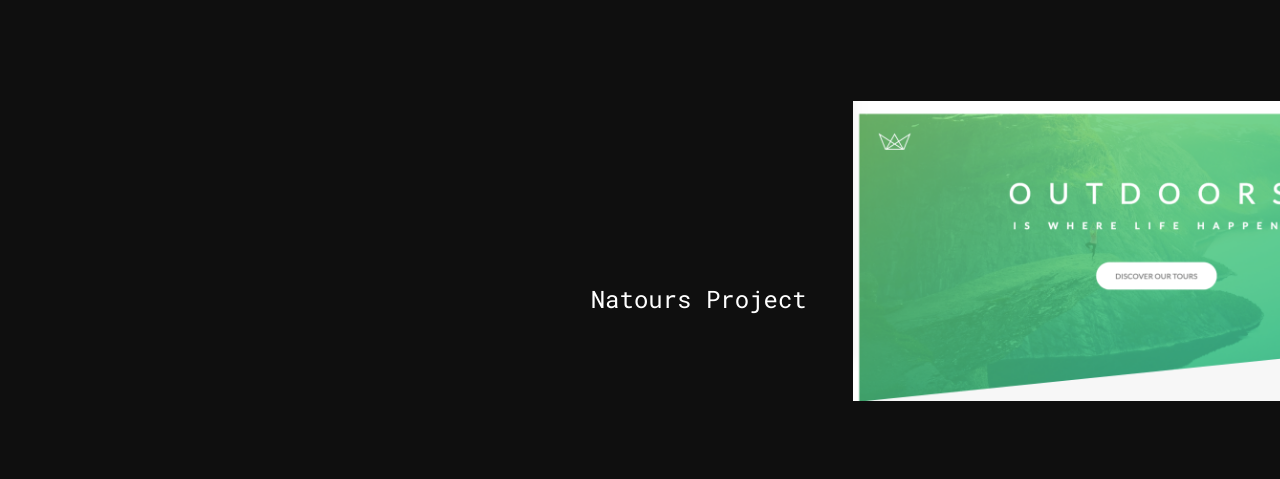
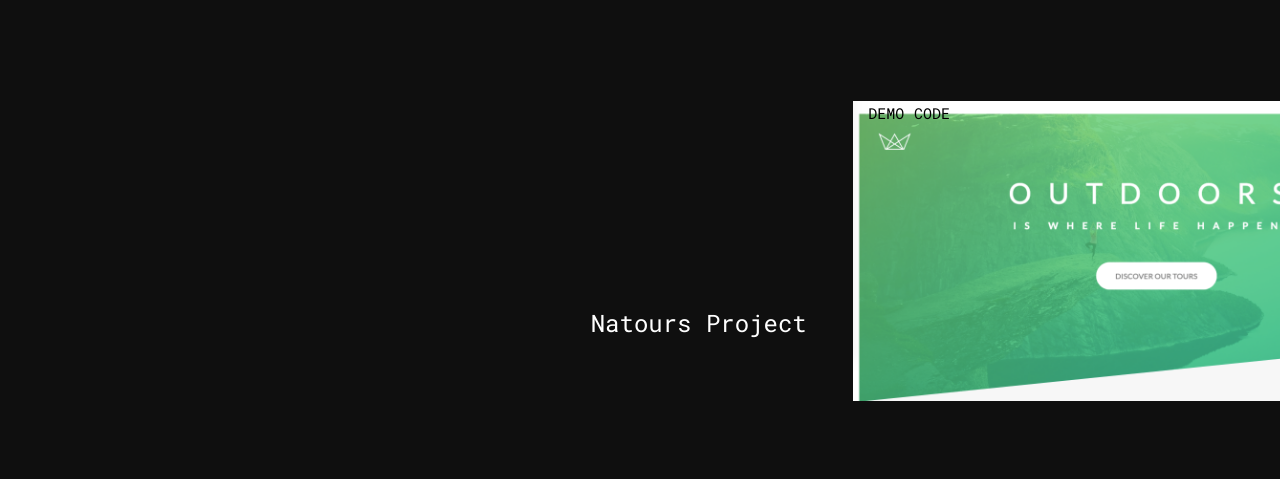
Before and after one commit to mava1412/mava1412.github.io, a website: page index.html in a window 1280 px wide. Shown: the part 1022-1501 px from the top of the page. Drawn offline with nearby package versions, Linux system fonts and the light colour scheme.

Commit message:
added links to code and demo for natours project

```diff
--- a/css/style.css
+++ b/css/style.css
@@ -307,6 +307,13 @@ h6 {
       background-size: cover;
 }
 
+.project1-links {
+  font-size: 15px;
+  text-decoration: none;
+  color: black;
+  text-transform: uppercase;
+}
+
 .project1::after {
       content: "Natours Project";
       font-family: "Roboto Mono";
--- a/index.html
+++ b/index.html
@@ -89,7 +89,10 @@
                   <div class="row">
                         <div class="col-lg-8"></div>
 
-                        <div class="col-lg-4 project project1 wow fadeInUp" onclick="location.href='natours/index.html'"></div>
+                        <div class="col-lg-4 project project1 wow fadeInUp">
+                          <a href="https://pyrish.github.io/natours/index.html" class="project1-links" target="_blank">Demo</a>
+                          <a href="https://github.com/pyrish/pyrish.github.io/tree/master/natours" class="project1-links" target="_blank">Code</a>
+                        </div>
                   </div>
 
                   <div class="whitespace"></div>
```
